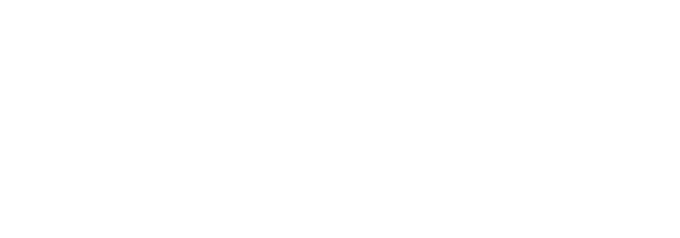
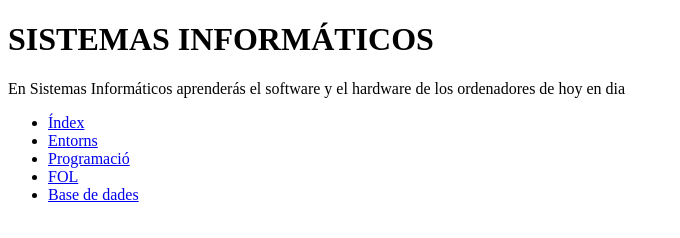
Before and after one commit to AlbertoFBM/apunts_repo_2, a plain HTML site: page sistemas.html in a window 1280 px wide. Shown: the whole page, without its empty margins (0-680 px from the left). Drawn offline with Linux system fonts and the light colour scheme.

Commit message:
second commit sistemas.html

```diff
--- a/sistemas.html
+++ b/sistemas.html
@@ -6,6 +6,14 @@
     <title>Sistemas Informaticos</title>
 </head>
 <body>
-
+    <h1> SISTEMAS INFORMÁTICOS</h1>
+    <p> En Sistemas Informáticos aprenderás el software y el hardware de los ordenadores de hoy en dia</p>
+    <ul>
+        <li><a href="index.html"> Índex</a></li>
+        <li><a href="entorns.html"> Entorns</a></li>
+        <li><a href="program.html"> Programació</a></li>
+        <li><a href="FOL.html"> FOL</a></li>
+        <li><a href="basedades.html"> Base de dades</a></li>
+    </ul>
 </body>
 </html>
```
